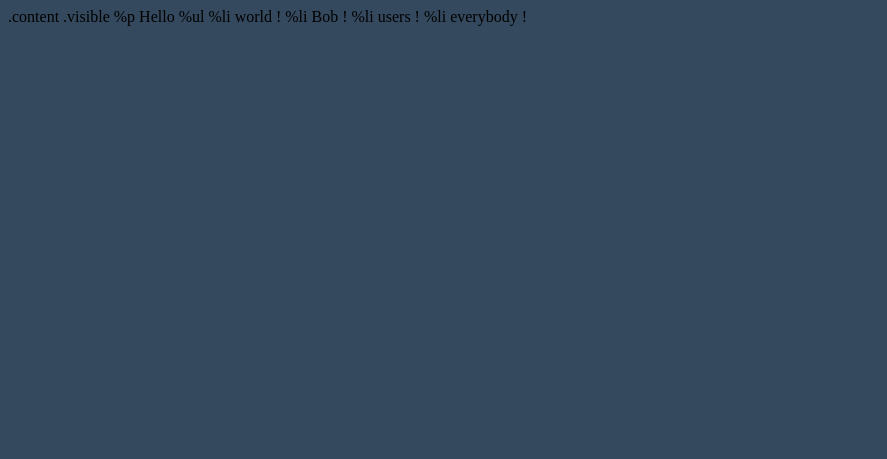
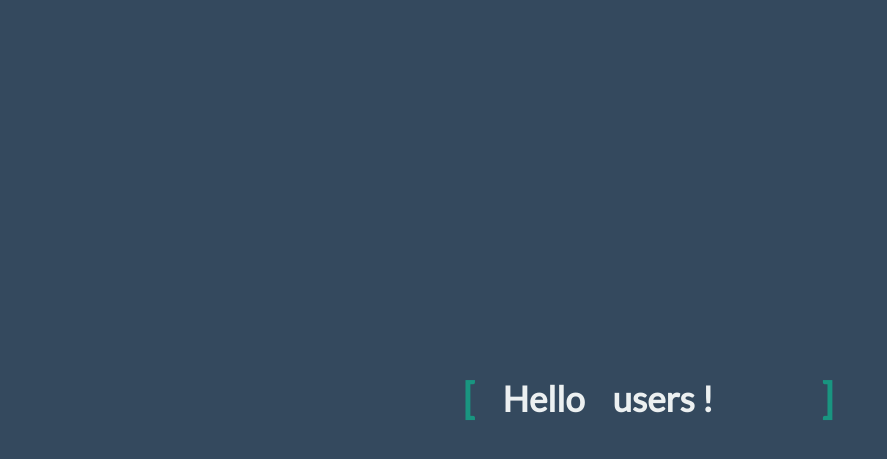
Before and after one commit to nikalys/nikalys, a Jekyll site: the page index.html, which Jekyll copies as it is, in a window 1280 px wide. Shown: the top 459 px of the page, without its empty margins (0-887 px from the left). Built offline with Jekyll 4.4.1, drawn with Linux system fonts in a browser that asks for light colours.

Commit message:
Update index.html

```diff
--- a/index.html
+++ b/index.html
@@ -6,13 +6,21 @@
     <link href="https://fonts.googleapis.com/css?family=Varela+Round" rel="stylesheet">
     <link href="https://fonts.googleapis.com/css?family=Lato" rel="stylesheet">
 </head>
-.content
-  .visible
-    %p
+<body>
+<link href="https://fonts.googleapis.com/css?family=Lato" rel="stylesheet">
+<div class="content">
+  <div class="visible">
+    <p>
       Hello
-    %ul
-      %li world !
-      %li Bob !
-      %li users !
-      %li everybody !
+    </p>
+    <ul>
+      <li>world !</li>
+      <li>Bob !</li>
+      <li>users !</li>
+      <li>everybody !</li>
+    </ul>
+  </div>
+</div>
+
+</body>
 </html>
```
